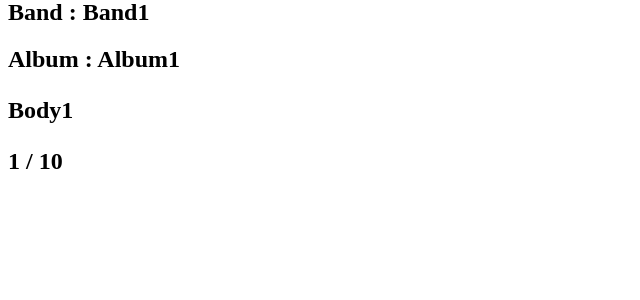
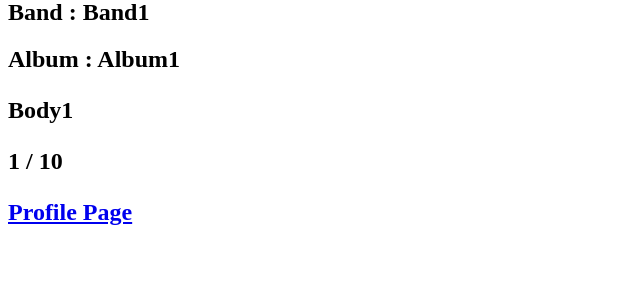
Before and after one commit to berkay6nay/music_blog, a Django app: page /post/1/ in a window 1280 px wide. Shown: the part 246-546 px from the top of the page, without its empty margins (0-640 px from the left). Run offline with Django 4.2, Linux system fonts and the light colour scheme; data comes from the database, SQL or seed files in the repository; both versions use the stored data as it was after the commit.

Commit message:
some part of user profiles authenticated

```diff
--- a/blog/admin.py
+++ b/blog/admin.py
@@ -1,5 +1,6 @@
 from django.contrib import admin
-from .models import Post
+from .models import Post , Profile
 
 admin.site.register(Post)
+admin.site.register(Profile)
 # Register your models here.
--- a/blog/models.py
+++ b/blog/models.py
@@ -13,4 +13,12 @@ class Post(models.Model):
         return self.title
     def get_absolute_url(self):
         return reverse("post_detail" , kwargs={"pk" : self.pk})
+
+class Profile(models.Model):
+    user = models.OneToOneField(settings.AUTH_USER_MODEL , on_delete=models.CASCADE  )
+    bio = models.TextField()
+    def __str__(self):
+        return str(self.user)
+    def get_absolute_url(self):
+        return reverse("profile_page" , kwargs={"pk" : self.user.id  })
 # Create your models here.
--- a/blog/urls.py
+++ b/blog/urls.py
@@ -1,5 +1,5 @@
 from django.urls import path
-from .views import BlogListView,PostCreateView,BlogDetailView,PostUpdateView,PostDeleteView
+from .views import BlogListView,PostCreateView,BlogDetailView,PostUpdateView,PostDeleteView,ProfileDetailView
 
 urlpatterns = [
     path("" , BlogListView.as_view() , name = "home"),
@@ -7,5 +7,6 @@ urlpatterns = [
     path("post/<int:pk>/edit" , PostUpdateView.as_view() , name= "post_edit"),
     path("post/<int:pk>/delete" , PostDeleteView.as_view() , name="post_delete"),
     path("post/<int:pk>/" , BlogDetailView.as_view() , name="post_detail"),
+    path("profile/<int:pk>/" ,ProfileDetailView.as_view() , name = "profile_page"),
 
     ]
--- a/blog/views.py
+++ b/blog/views.py
@@ -1,9 +1,9 @@
-from django.shortcuts import render
+from django.shortcuts import render ,get_object_or_404
 from django.views.generic import ListView ,DetailView
 from django.views.generic.edit import CreateView , UpdateView ,DeleteView
 from django.urls import reverse_lazy
 from django.contrib.auth.mixins import LoginRequiredMixin , UserPassesTestMixin
-from .models import Post
+from .models import Post , Profile
 
 
 class BlogListView(ListView):
@@ -18,9 +18,10 @@ class PostCreateView(LoginRequiredMixin,CreateView):
     model = Post
     template_name = "post_new.html"
     fields = ["title" ,"band_name" ,"album_name" ,"body" ,"rating"]
-    def form_valid(self, form):
-        if form.instance.author == self.request.user:
-            return super().form_valid(form)
+
+    def form_valid(self,form):
+        form.instance.author = self.request.user
+        return super().form_valid(form)
 
 class PostUpdateView(LoginRequiredMixin,UserPassesTestMixin,UpdateView):
     model = Post
@@ -39,5 +40,14 @@ class PostDeleteView(LoginRequiredMixin,UserPassesTestMixin,DeleteView):
         obj = self.get_object()
         return obj.author == self.request.user
 
+class ProfileDetailView(DetailView):
+    model = Profile
+    template_name = "profile_page.html"
 
+    def get_context_data(self, *args, **kwargs):
+        users = Profile.objects.all()
+        context = super(ProfileDetailView , self).get_context_data()
+        page_user = get_object_or_404(Profile , id = self.kwargs["pk"])
+        context["page_user"] = page_user
+        return context
 # Create your views here.
--- a/templates/home.html
+++ b/templates/home.html
@@ -4,12 +4,14 @@
 
 {% for post in post_list %}
 <div class = "post-entry">
+
     <h2><a href="{% url 'post_detail' post.pk %}">{{post.title}}</a></h2>
     <p>Author : {{post.author}}</p>
     <p>Band : {{post.band_name}}</p> </br>
     <p><p>Album : {{post.album_name}}</p> </br></p>
     <p>{{post.body}}</p> </br>
     {{post.rating}}
+
 </div>
 
 {% endfor %}
--- a/templates/post_detail.html
+++ b/templates/post_detail.html
@@ -9,6 +9,8 @@
     <h2>Album : {{post.album_name}}</p3> </br>
     <p>{{post.body}}</p>
    <p>{{post.rating}} / 10</p>
+
+   <a href="{% url 'profile_page' post.author.profile.id %}">Profile Page</a>
 </div>
 {% if user.id == post.author.id %}
     <a href="{% url 'post_delete' post.pk %}">Delete This Post</a> </br>
```
Also changed, not shown: templates/profile_page.html (added, +10 -0 lines), blog/migrations/0002_alter_post_album_name_alter_post_band_name_and_more.py (added), db.sqlite3.
